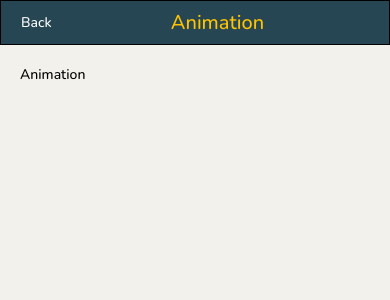
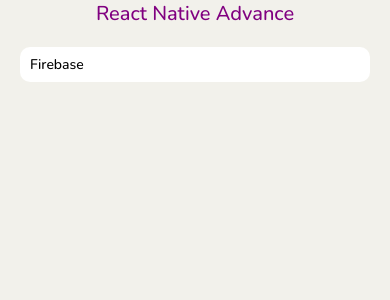
Before and after one commit to MrezaVasebi/rn-advance-topic, a React Native app: screen /Animation in a window 390 px wide. Shown: the top 300 px of the page. Built offline with nearby package versions, Linux system fonts and the light colour scheme.

Commit message:
files were refactored

```diff
--- a/components/CustomHeader.tsx
+++ b/components/CustomHeader.tsx
@@ -34,16 +34,16 @@ const CustomHeader = (props: ICustomHeader) => {
         <AppText label={props.route.name} lblStyle={styles.lblTitleStyle} />
       </View>
 
-      {/* <AppButton
+      <AppButton
         onPress={() => {
           props.navigation.goBack();
           // console.log(props.back);
           // console.log(props.option);
         }}
-        label="Right"
+        label=""
         btnStyle={styles.btnBack}
         lblStyle={{ color: "white" }}
-      /> */}
+      />
     </View>
   );
 };
--- a/components/MenuItem.tsx
+++ b/components/MenuItem.tsx
@@ -4,6 +4,7 @@ import AppButton from "./buttons/AppButton";
 
 interface IMenuItem {
   label: string;
+  rootStyle?: object;
 }
 
 const MenuItem = (props: TouchableOpacityProps & IMenuItem) => {
@@ -11,7 +12,7 @@ const MenuItem = (props: TouchableOpacityProps & IMenuItem) => {
     <AppButton
       label={props.label}
       onPress={props.onPress}
-      btnStyle={styles.btnStyle}
+      btnStyle={{ ...styles.btnStyle, ...props.rootStyle }}
     />
   );
 };
--- a/components/RootScreen.tsx
+++ b/components/RootScreen.tsx
@@ -1,5 +1,6 @@
 import React from "react";
 import { StatusBar, StyleSheet, View, ViewProps } from "react-native";
+import { colors } from "../ui-config";
 
 interface IRootScreen {
   rootStyle?: object;
@@ -7,9 +8,12 @@ interface IRootScreen {
 
 const RootScreen = (props: ViewProps & IRootScreen) => {
   return (
-    <View style={{ ...styles.rootStyle, ...props.rootStyle }}>
+    <View style={{ flex: 1 }}>
       <StatusBar hidden />
-      {props.children}
+
+      <View style={{ ...styles.rootStyle, ...props.rootStyle }}>
+        {props.children}
+      </View>
     </View>
   );
 };
@@ -19,7 +23,7 @@ export default RootScreen;
 const styles = StyleSheet.create({
   rootStyle: {
     flex: 1,
-    backgroundColor: "#F2F1EB",
+    backgroundColor: colors.bgColor,
     paddingTop: StatusBar.currentHeight,
   },
 });
--- a/screens/Main.tsx
+++ b/screens/Main.tsx
@@ -7,7 +7,7 @@ import { AppText } from "../components/texts";
 import { colors } from "../ui-config";
 
 const Main = () => {
-  let routes = [{ routeName: "Animation", lbl: "Animation" }];
+  let routes = [{ routeName: "Firebase", lbl: "Firebase" }];
   const navigation = useNavigation<NativeStackNavigationProp<ParamListBase>>();
 
   return (
@@ -22,6 +22,7 @@ const Main = () => {
             <MenuItem
               key={index}
               label={el.lbl}
+              rootStyle={{ marginBottom: 15 }}
               onPress={() => navigation.navigate(el.routeName)}
             />
           );
--- a/screens/animation/Animation.tsx
+++ /dev/null
@@ -1,20 +0,0 @@
-import React from "react";
-import { StyleSheet } from "react-native";
-import { RootScreen } from "../../components";
-import { AppText } from "../../components/texts";
-
-const Animation = () => {
-  return (
-    <RootScreen rootStyle={styles.rootStyle}>
-      <AppText label="Animation" />
-    </RootScreen>
-  );
-};
-
-export default Animation;
-
-const styles = StyleSheet.create({
-  rootStyle: {
-    padding: 20,
-  },
-});
--- a/screens/index.tsx
+++ b/screens/index.tsx
@@ -1,5 +1,5 @@
 import Main from "./Main";
-import Animation from "./animation/Animation";
+import Firebase from "./firebase/Firebase";
 import FinalNav from "./nav/FinalNav";
 
-export { Animation, FinalNav, Main };
+export { FinalNav, Firebase as FirebaseApp, Main };
--- a/screens/nav/FinalNav.tsx
+++ b/screens/nav/FinalNav.tsx
@@ -1,15 +1,15 @@
 import { NavigationContainer } from "@react-navigation/native";
 import { createNativeStackNavigator } from "@react-navigation/native-stack";
 import * as React from "react";
-import { CustomHeader } from "../../components";
+import { CustomHeader, RootScreen } from "../../components";
 import Main from "../Main";
-import Animation from "../animation/Animation";
+import { Firebase } from "../firebase";
 
 const Stack = createNativeStackNavigator();
 
 function FinalNav() {
   return (
-    // <RootScreen>
+    <RootScreen>
       <NavigationContainer>
         <Stack.Navigator
           initialRouteName="Main"
@@ -28,8 +28,8 @@ function FinalNav() {
           />
 
           <Stack.Screen
-          name="Animation"
-          component={Animation}
+            name="Firebase"
+            component={Firebase}
             options={{
               headerShown: true,
               // title: "Animation",
@@ -75,7 +75,7 @@ function FinalNav() {
           />
         </Stack.Navigator>
       </NavigationContainer>
-    // </RootScreen>
+    </RootScreen>
   );
 }
 
--- a/ui-config/colors.tsx
+++ b/ui-config/colors.tsx
@@ -3,5 +3,6 @@ export const colors = {
   black: "black",
   purple: "purple",
   yellow: "#ffc300",
+  bgColor: "#F2F1EB",
   darkBlue: "#264653",
 };
```
Lines whose indentation alone changed are shown as unchanged.
